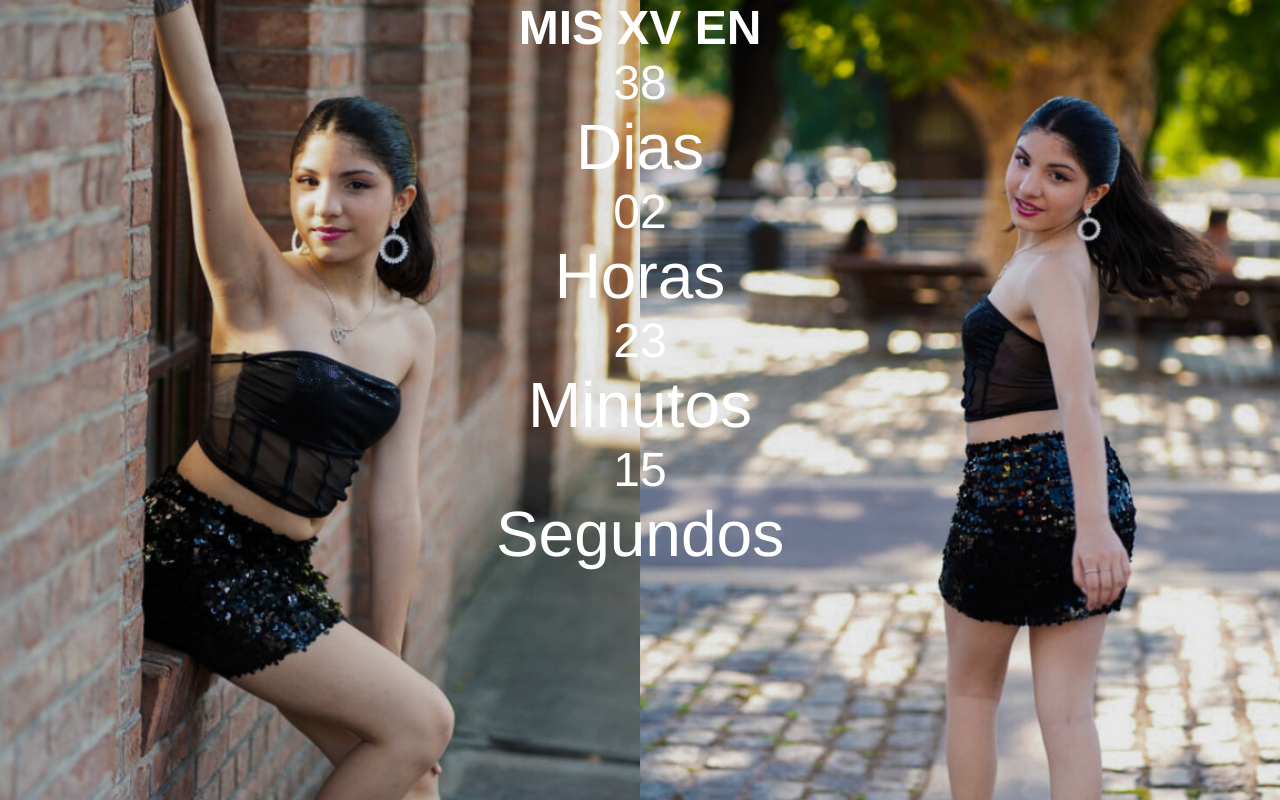
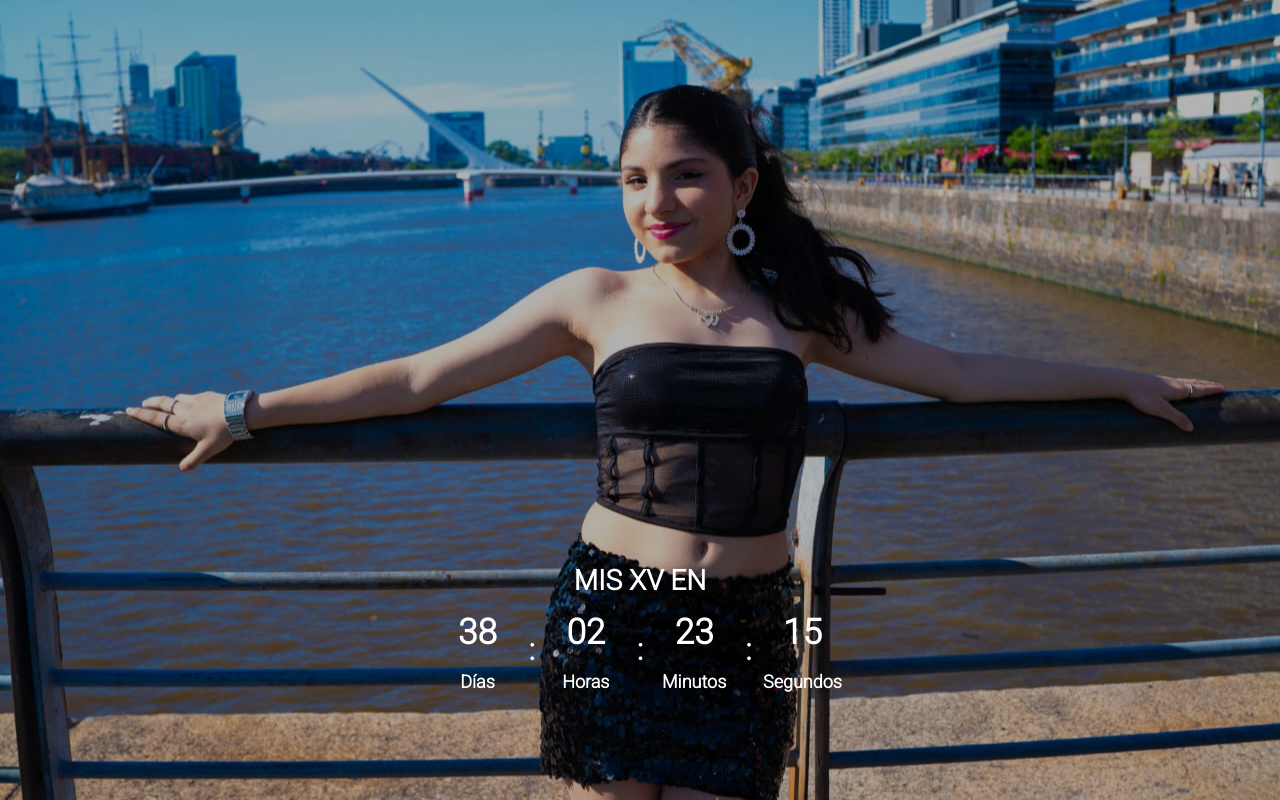
Before and after one commit to FedeLetieri/Fedeletieri.github.io, a plain HTML site: page pag/header/header.html in a window 1280 px wide. Drawn offline with Linux system fonts and the light colour scheme.

Commit message:
Subo header correjido

```diff
--- a/pag/header/header.css
+++ b/pag/header/header.css
@@ -3,51 +3,72 @@ body {
     padding: 0;
     width: 100%;
     height: 100%;
-    font-family: 'Metropolis Extra Light', Helvetica, Arial, Lucida, sans-serif;
+    font-family: 'Roboto',Helvetica, Arial, Lucida, sans-serif;
     overflow: hidden; /* Evita que se genere un scrollbar en el body */
 }
-.container_content {
+.background-image {
+    min-height: 100vh;
     position: relative;
     width: 100vw;
-    height: 100vh; /* Ajusta la altura al 100% de la ventana */
     overflow: hidden; /* Evita que la imagen se expanda o contraiga en zoom */
-    background: url('../static/imgfondo.png') center/cover no-repeat; /* Establece la imagen de fondo */
+    background: url('../static/3.jpg') no-repeat center center fixed;
+    background-size: cover;
+    filter: brightness(0.7);
 }
 
 .header_container {
     text-align: center;
     display: flex;
     align-items: center;
+}
+
+
+.content-container_date {
+    position: absolute;
+    left: 50%;
+    bottom: 10%;
+    transform: translate(-50%, 0);
+}
+
+.content-p_main__text{
+    font-size: 28px;
+    color: white;
+    margin: 5px;
+    font-weight: bold;
 
 }
 
- .header-p {
-    color: white;
-    font-size: 3em;
+.container_date_time{
+    display: flex;
+    font-size: 10px;
+}
+
+.date_value{
+    min-width: 82px;
+    margin: 10px;
+}
+
+.content-p_date{
+    font-size: 35px;
     margin: 0;
-
 }
 
 .date_value_label{
-color:white;
-font-size:4em;
-margin: 0;
+    font-size: 18px;
+}
 
+.container_date_time > * {
+    font-weight: bold;
+    color: white;
+}
+
+.date_value_separator{
+    font-size: 30px;
+    color: white;
+    filter: brightness(1);
 }
 
 /*
-
-.content-container_date {
-    width: 100%;
-    text-align: center;
-    display: flex;
-    flex-direction: column;
-    position: absolute;
-    bottom: 10%;
-    left: 73%;
-    transform: translate(-50%, 0);
-}
-
 .date_value {
     display: flex;
     flex-direction: column;
@@ -56,5 +77,15 @@ margin: 0;
     vertical-align: top;
 }
 
+*/
 
-   */
+@media (min-width: 600px) {
+    .background-image {
+        min-height: 100vh;
+        position: relative;
+        width: 100vw;
+        overflow: hidden; /* Evita que la imagen se expanda o contraiga en zoom */
+        background: url('../static/5.jpg') no-repeat center center fixed;
+        background-size: cover;
+    }
+}
--- a/pag/header/header.html
+++ b/pag/header/header.html
@@ -5,30 +5,35 @@
     <script src="cuentaRegresiva.js"></script>
     <link rel="preconnect" href="https://fonts.googleapis.com">
 <link rel="preconnect" href="https://fonts.gstatic.com" crossorigin>
+<link rel="stylesheet" href="https://fonts.googleapis.com/css2?family=Roboto:wght@300&family=Dancing+Script:wght@700&display=swap">
 <link href="https://fonts.googleapis.com/css2?family=Montserrat:wght@100&display=swap" rel="stylesheet">
 </head>
 <header class="header_container">
     <div class="container_content">
-
+        <div class="background-image"></div>
         <div class="content-container_date">
             <div>
             <h4 class="content-p_main__text header-p">MIS XV EN</h4>
             </div>
-            <div>
+
+            <div class="container_date_time">
                 <div class="date_value">
                     <p id="dias" class="content-p_date header-p"></p>
-            <p class="date_value_label">Dias</p>
+                    <p class="date_value_label">Días</p>
                 </div>
+                <p class="date_value_separator">:</p>
                 <div class="date_value">
                     <p id="horas" class="content-p_date header-p"></p>
                     <p class="date_value_label">Horas</p>
 
                 </div>
+                <p class="date_value_separator">:</p>
                 <div class="date_value">
                     <p id="minutos" class="content-p_date header-p"></p>
                     <p class="date_value_label">Minutos</p>
 
                 </div>
+                <p class="date_value_separator">:</p>
                 <div class="date_value">
                     <p id="segundos" class="content-p_date header-p"></p>
                     <p class="date_value_label">Segundos</p>
```
Also changed, not shown: pag/article/article.css (+9 -0 lines), pag/index.css (+38 -10 lines), pag/main/main.html (+1 -1 lines), pag/static/3.jpg, 1 other file. Lines whose indentation alone changed are shown as unchanged.
